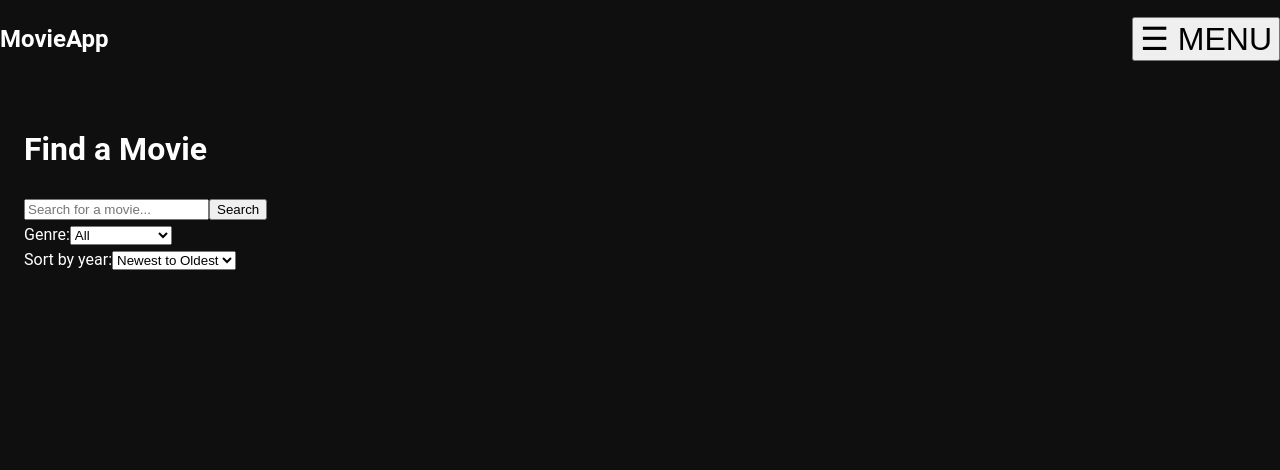
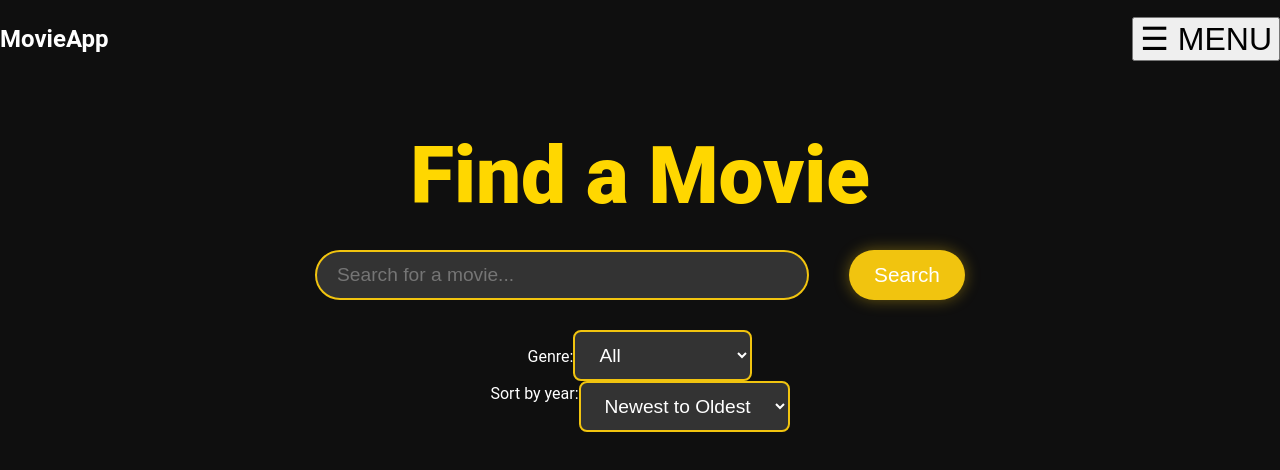
Before and after one commit to meganhodge23/Final-react, a React (Create React App) app: page /search in a window 1280 px wide. Shown: the top 470 px of the page. Built offline with nearby package versions, Linux system fonts and the light colour scheme.

Commit message:
my changes

```diff
--- a/public/styless.css
+++ b/public/styless.css
@@ -229,7 +229,7 @@ body {
     background-color: #0f0f0f; /* Dark background */
     color: #fff; /* White text */
     line-height: 1.6;
-    overflow: hidden; /* Prevents scrollbars from appearing when stars are floating */
+     /* Prevents scrollbars from appearing when stars are floating */
   }
 
   /* Floating Stars Effect */
--- a/src/components/HomePage.jsx
+++ b/src/components/HomePage.jsx
@@ -1,6 +1,6 @@
 import { useEffect, useState } from "react";
 import { useNavigate } from "react-router-dom";
-import "./HomePage.css"; // Make sure this includes your star animation styles
+import "./HomePage.css";
 
 function HomePage() {
   const [stars, setStars] = useState([]);
@@ -58,8 +58,6 @@ function HomePage() {
       <div className="bg-black bg-opacity-80 p-12">
         <h1 className="full-width-title">Movie Explorer</h1>
         <p className="full-width-subtitle">Explore movies in style!</p>
-
-        {/* Search Bar */}
         <div className="search-box-container">
           <input
             type="text"
--- a/src/components/SearchResultsPage.css
+++ b/src/components/SearchResultsPage.css
@@ -1,9 +1,4 @@
 /* Search Bar Styles */
-.search-box {
-    text-align: center;
-    margin-top: 30px;
-    animation: slideIn 0.5s ease-out;
-  }
 
   /* Search Input Box */
   .search-box input {
@@ -120,7 +115,7 @@
     object-fit: cover; /* Maintain aspect ratio of the image */
   }
 
-  h1.Title {
+  .Title {
     font-size: 4rem; /* Adjust the size to your preference */
     font-weight: bold; /*  makes the title bold */
     text-align: center; /* Centers the title */
@@ -128,3 +123,24 @@
     margin-bottom: 1.5rem; /* Adds space below the title */
     text-shadow: 2px 2px 4px rgba(0, 0, 0, 0.5); /* Optional: Adds a subtle shadow effect */
   }
+
+  /* year */
+  .year-box {
+  width: 100vw;
+  display: flex;
+  justify-content: center;
+  margin-bottom: 24px;
+  animation: slideIn 0.5s ease-out;
+  }
+
+  .scrollable-movie-grid {
+    display: grid;
+    gap: 20px;
+    grid-template-columns: repeat(auto-fill, minmax(200px, 1fr));
+    padding: 0 20px;
+    max-height: 85vh;       /* Limit height */
+    overflow-y: auto;        /* Enable vertical scroll */
+    margin-top: 30px;
+    box-sizing: border-box; /* Ensure padding doesn't exceed max height */
+    scroll-padding-bottom: 60px;
+  }
--- a/src/components/SearchResultsPage.jsx
+++ b/src/components/SearchResultsPage.jsx
@@ -1,5 +1,6 @@
 import { useEffect, useState } from "react";
 import MovieCard from "../components/MovieCard";
+import "./SearchResultsPage.css"
 
 function SearchResultsPage() {
   const [input, setInput] = useState("");
@@ -60,29 +61,30 @@ function SearchResultsPage() {
   });
 
   return (
-    <div className="p-6 bg-black text-black min-h-screen font-roboto">
-      <h1 className="text-3xl font-bold text-center text-yellow-500 mb-6">Find a Movie</h1>
+    <div className="title">
+      {/* Full-width Title */}
+      <h1 className="full-width-title">Find a Movie</h1>
 
-      {/* Search Bar */}
-      <div className="flex flex-wrap items-center justify-center gap-4 mb-4">
+      {/* Full-width Search Bar */}
+      <div className="search-box">
         <input
           type="text"
           value={input}
           onChange={(e) => setInput(e.target.value)}
           onKeyDown={(e) => e.key === "Enter" && handleSearch()}
           placeholder="Search for a movie..."
-          className="w-full max-w-md p-2 rounded-l-md bg-gray-800 text-black focus:outline-none"
+          className="w-full sm:w-3/4 p-3 rounded-l-md bg-gray-800 text-black focus:outline-none"
         />
         <button
           onClick={handleSearch}
-          className="bg-yellow-500 text-black px-4 py-2 rounded-r-md hover:shadow-[0_0_10px_rgba(255,215,0,0.7)] transition"
+          className="w-full sm:w-auto bg-yellow-500 text-black px-4 py-3 rounded-r-md hover:shadow-[0_0_10px_rgba(255,215,0,0.7)] transition"
         >
           Search
         </button>
       </div>
 
       {/* Genre & Sort Filters */}
-      <div className="flex flex-wrap justify-center gap-4 mb-6">
+      <div className="genre-box">
         <div className="flex items-center">
           <label htmlFor="genre" className="mr-2">Genre:</label>
           <select
@@ -97,7 +99,7 @@ function SearchResultsPage() {
           </select>
         </div>
 
-        <div className="flex items-center">
+        <div className="year-box">
           <label htmlFor="sortOrder" className="mr-2">Sort by year:</label>
           <select
             id="sortOrder"
@@ -113,14 +115,14 @@ function SearchResultsPage() {
 
       {/* Results Title */}
       {query && (
-        <h2 className="text-xl font-semibold mb-4 text-center">
+        <h2 className="results-container">
           Results for "{query}" {genre !== "All" && `in ${genre}`} ({sortedMovies.length})
         </h2>
       )}
 
-      {/* Movie Cards Grid */}
+      {/* Scrollable Movie Results */}
       {sortedMovies.length > 0 ? (
-        <div className="grid gap-6 grid-cols-1 sm:grid-cols-2 md:grid-cols-3 lg:grid-cols-4">
+        <div className="scrollable-movie-grid">
           {sortedMovies.map((movie) => (
             <div key={movie.imdbID} className="w-full">
               <MovieCard movie={movie} />
```
